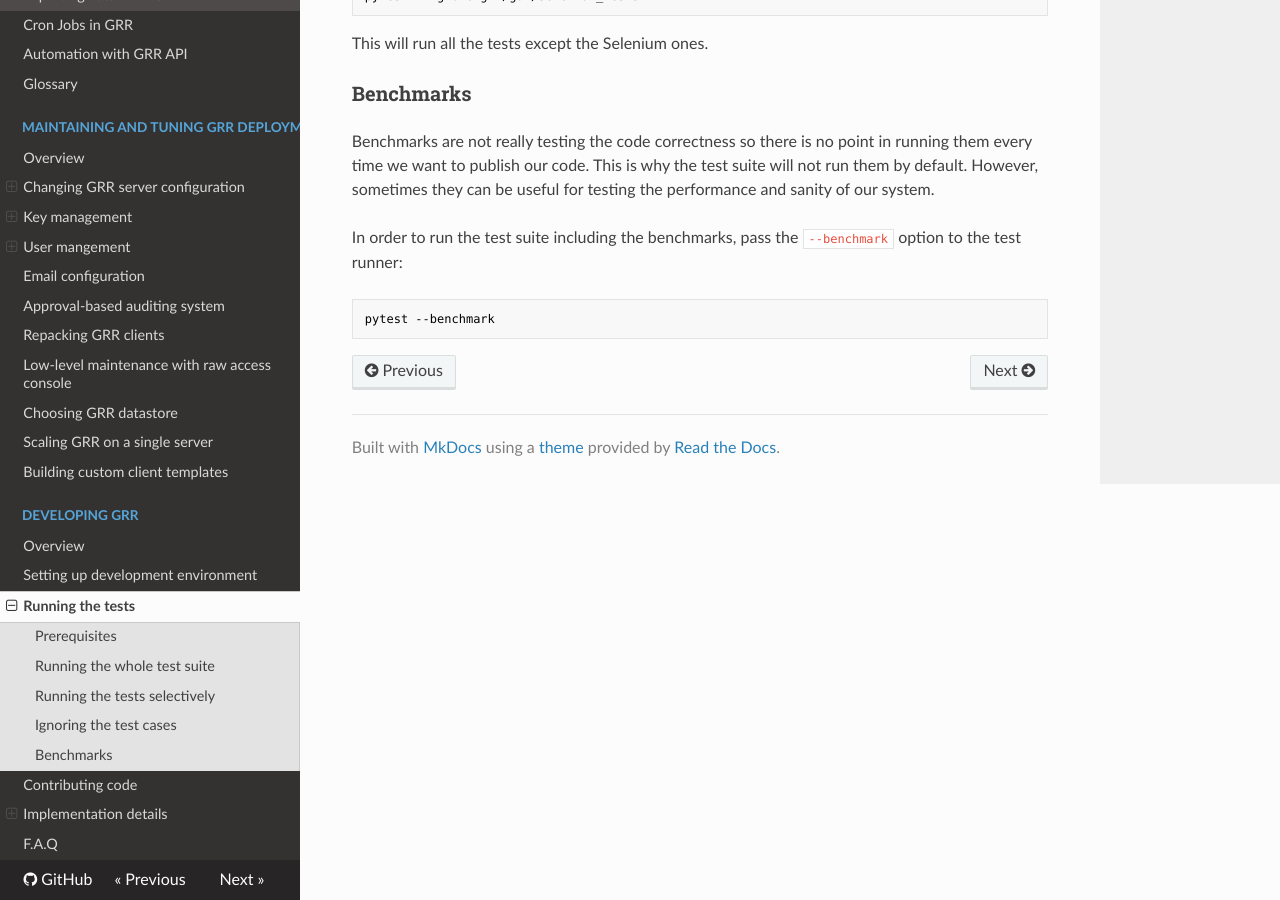
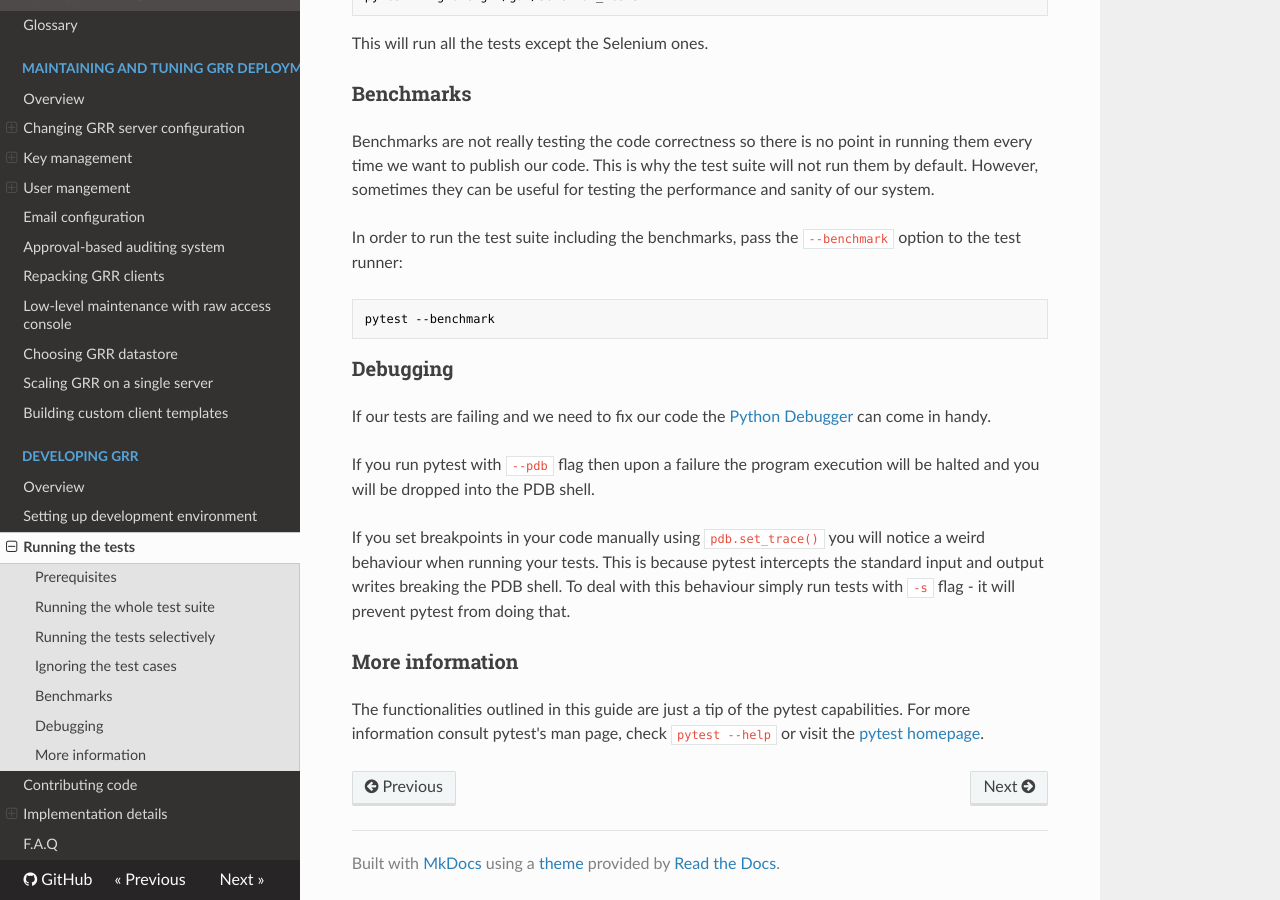
Before and after one commit to google/grr-doc, an MkDocs documentation site: the page built from docs/developing-grr/running-tests.md, in a window 1280 px wide and 900 px high, scrolled down 1590 px. Built offline with MkDocs 1.6.1, drawn with Linux system fonts in a browser that asks for light colours; nearby versions of some CDN libraries; old or Windows-style settings are respelled for this version of MkDocs.

Commit message:
Add more information about using `pytest`.

````diff
--- a/docs/developing-grr/running-tests.md
+++ b/docs/developing-grr/running-tests.md
@@ -93,3 +93,23 @@ option to the test runner:
 ```bash
 pytest --benchmark
 ```
+
+### Debugging
+
+If our tests are failing and we need to fix our code the
+[Python Debugger](https://docs.python.org/3/library/pdb.html) can come in handy.
+
+If you run pytest with `--pdb` flag then upon a failure the program execution
+will be halted and you will be dropped into the PDB shell.
+
+If you set breakpoints in your code manually using `pdb.set_trace()` you will
+notice a weird behaviour when running your tests. This is because pytest
+intercepts the standard input and output writes breaking the PDB shell. To deal
+with this behaviour simply run tests with `-s` flag - it will prevent pytest
+from doing that.
+
+### More information
+
+The functionalities outlined in this guide are just a tip of the pytest
+capabilities. For more information consult pytest's man page, check
+`pytest --help` or visit the [pytest homepage](https://pytest.org).
````
